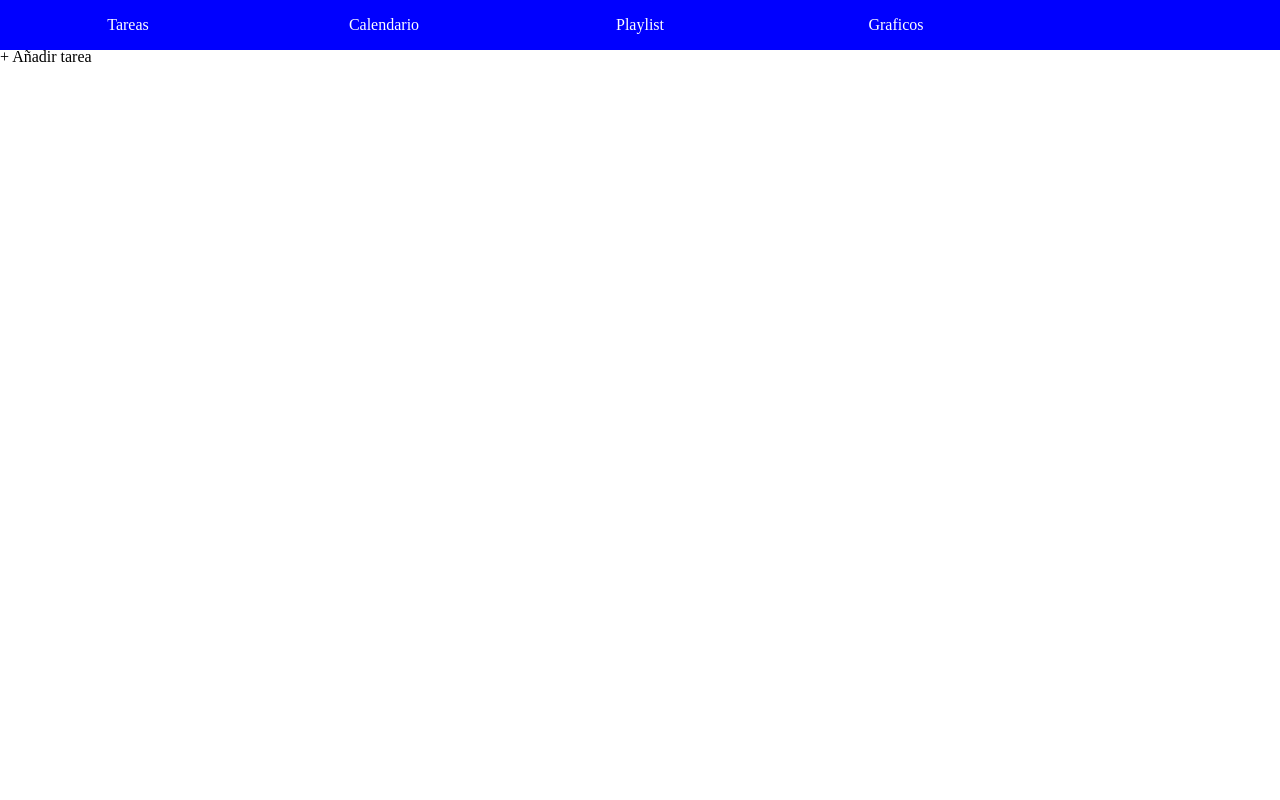
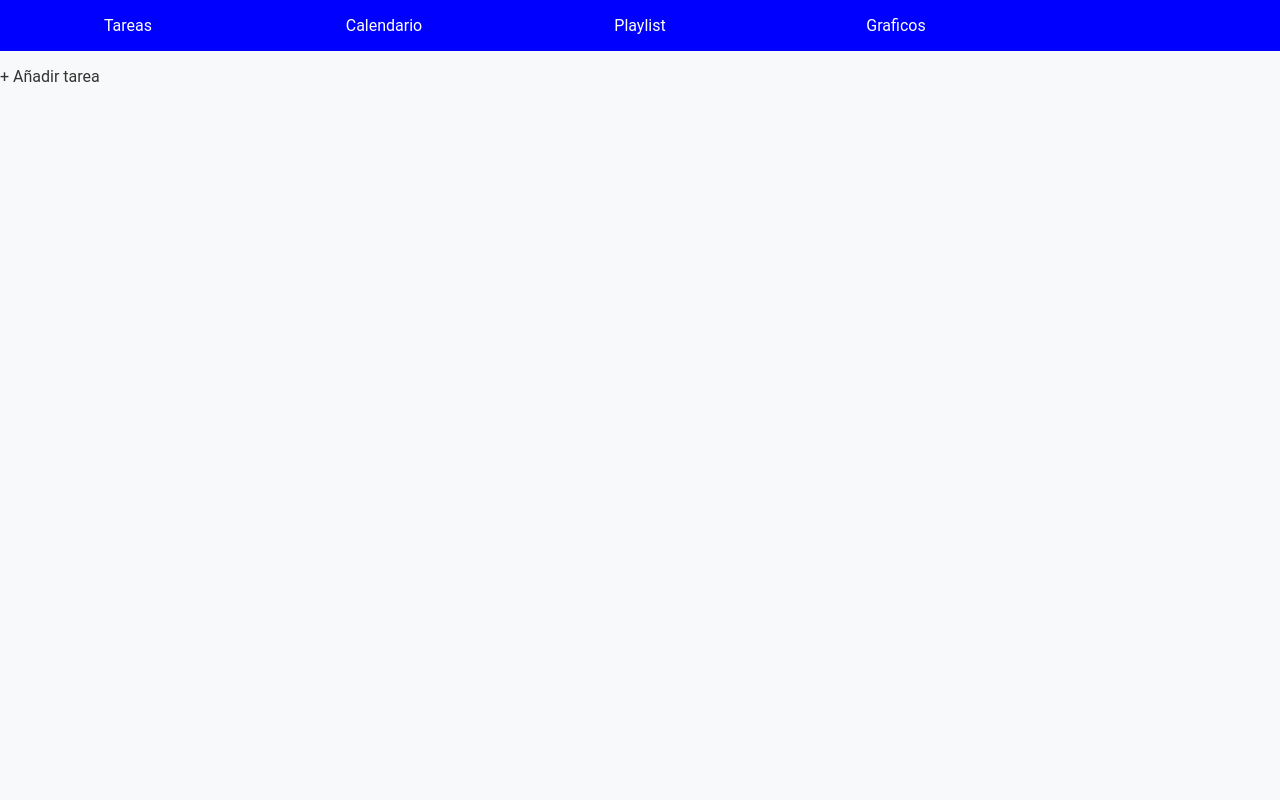
Before and after one commit to botmenoff/Zen-proyect, a Next.js app in the folder zenproject/: page / in a window 1280 px wide. Shown: the top 800 px of the page. Built offline with nearby package versions, Linux system fonts and the light colour scheme.

Commit message:
Few things

```diff
--- a/zenproject/src/app/Components/AddTask/AddTask.css
+++ b/zenproject/src/app/Components/AddTask/AddTask.css
@@ -3,4 +3,5 @@
     width: 100%;
     height: 100%;
     text-align: center;
+    z-index: 0;
 }
--- a/zenproject/src/app/Components/NavBar/NavBar.css
+++ b/zenproject/src/app/Components/NavBar/NavBar.css
@@ -1,22 +1,13 @@
-/* Variables */
-:root {
-    --main-color: rgb(0, 0, 255);
-    --main-color-hover: rgb(78, 78, 255);
-}
-
-/* Lo pongo aqui ya que la navBar estara presente en casi todas las vistas */
-body {
-    margin: 0;
-}
-
 #navBar {
     display: grid;
     grid-template-columns: repeat(5, 1fr);
     grid-template-rows: 1fr;
     text-align: center;
-    height: 2em;
     background-color: var(--main-color);
     align-items: center;
+    z-index: 1;
+    position: sticky;
+    margin: 0;
 }
 
 .navBar-component {
--- a/zenproject/src/app/Components/NavBar/NavBar.jsx
+++ b/zenproject/src/app/Components/NavBar/NavBar.jsx
@@ -3,6 +3,7 @@ import NavBarcss from './NavBar.css'
 
 export const NavBar = () => {
   return (
+    <>
       <nav id='navBar'>
         <a className='navBar-component'><p>Tareas</p></a>
         <a className='navBar-component'><p>Calendario</p></a>
@@ -10,5 +11,6 @@ export const NavBar = () => {
         <a className='navBar-component'><p>Graficos</p></a>
         <a className='navBar-component'><img src=''></img></a> {/* Poner el avatar del usuario */}
       </nav>
+    </>
   )
 }
--- a/zenproject/src/app/Pages/Home.jsx
+++ b/zenproject/src/app/Pages/Home.jsx
@@ -7,6 +7,147 @@ export const Home = () => {
         <div>
             <NavBar></NavBar>
             <AddTask></AddTask>
+            <br></br>
+            <br></br>
+            <br></br>
+            <br></br>
+            <br></br>
+            <br></br>
+            <br></br>
+            <br></br>
+            <br></br>
+            <br></br>
+            <br></br>
+            <br></br>
+            <br></br>
+            <br></br>
+            <br></br>
+            <br></br>
+            <br></br>
+            <br></br>
+            <br></br>
+            <br></br>
+            <br></br>
+            <br></br>
+            <br></br>
+            <br></br>
+            <br></br>
+            <br></br>
+            <br></br>
+            <br></br>
+            <br></br>
+            <br></br>
+            <br></br>
+            <br></br>
+            <br></br>
+            <br></br>
+            <br></br>
+            <br></br>
+            <br></br>
+            <br></br>
+            <br></br>
+            <br></br>
+            <br></br>
+            <br></br>
+            <br></br>
+            <br></br>
+            <br></br>
+            <br></br>
+            <br></br>
+            <br></br>
+            <br></br>
+            <br></br>
+            <br></br>
+            <br></br>
+            <br></br>
+            <br></br>
+            <br></br>
+            <br></br>
+            <br></br>
+            <br></br>
+            <br></br>
+            <br></br>
+            <br></br>
+            <br></br>
+            <br></br>
+            <br></br>
+            <br></br>
+            <br></br>
+            <br></br>
+            <br></br>
+            <br></br>
+            <br></br>
+            <br></br>
+            <br></br>
+            <br></br>
+            <br></br>
+            <br></br>
+            <br></br>
+            <br></br>
+            <br></br>
+            <br></br>
+            <br></br>
+            <br></br>
+            <br></br>
+            <br></br>
+            <br></br>
+            <br></br>
+            <br></br>
+            <br></br>
+            <br></br>
+            <br></br>
+            <br></br>
+            <br></br>
+            <br></br>
+            <br></br>
+            <br></br>
+            <br></br>
+            <br></br>
+            <br></br>
+            <br></br>
+            <br></br>
+            <br></br>
+            <br></br>
+            <br></br>
+            <br></br>
+            <br></br>
+            <br></br>
+            <br></br>
+            <br></br>
+            <br></br>
+            <br></br>
+            <br></br>
+            <br></br>
+            <br></br>
+            <br></br>
+            <br></br>
+            <br></br>
+            <br></br>
+            <br></br>
+            <br></br>
+            <br></br>
+            <br></br>
+            <br></br>
+            <br></br>
+            <br></br>
+            <br></br>
+            <br></br>
+            <br></br>
+            <br></br>
+            <br></br>
+            <br></br>
+            <br></br>
+            <br></br>
+            <br></br>
+            <br></br>
+            <br></br>
+            <br></br>
+            <br></br>
+            <br></br>
+            <br></br>
+            <br></br>
+            <br></br>
+            <p>Buneas</p>
         </div>
     )
 }
--- /dev/null
+++ b/zenproject/src/app/css/Global.css
@@ -0,0 +1,19 @@
+:root {
+    --font-family: 'Roboto', sans-serif; /* Specify the default font family */
+    --primary-color: #007bff; /* Define primary color */
+    --secondary-color: #6c757d; /* Define secondary color */
+    --background-color: #f8f9fa; /* Define background color */
+    --text-color: #333; /* Define text color */
+    --border-radius: 4px; /* Define border radius */
+    --box-shadow: 0 2px 4px rgba(0, 0, 0, 0.1); /* Define box shadow */
+    /* Add more global variables and styles as needed */
+    --main-color: rgb(0, 0, 255);
+    --main-color-hover: rgb(78, 78, 255);
+}
+
+body {
+    font-family: var(--font-family);
+    color: var(--text-color);
+    background-color: var(--background-color);
+    margin: 0;
+}
--- a/zenproject/src/app/page.jsx
+++ b/zenproject/src/app/page.jsx
@@ -1,5 +1,6 @@
 import { Home } from "./Pages/Home";
 import Fonts from './css/Fonts/Fonts.css'
+import GlobalCss from './css/Global.css'
 
 export default function App() {
   return (
```
Lines whose indentation alone changed are shown as unchanged.
